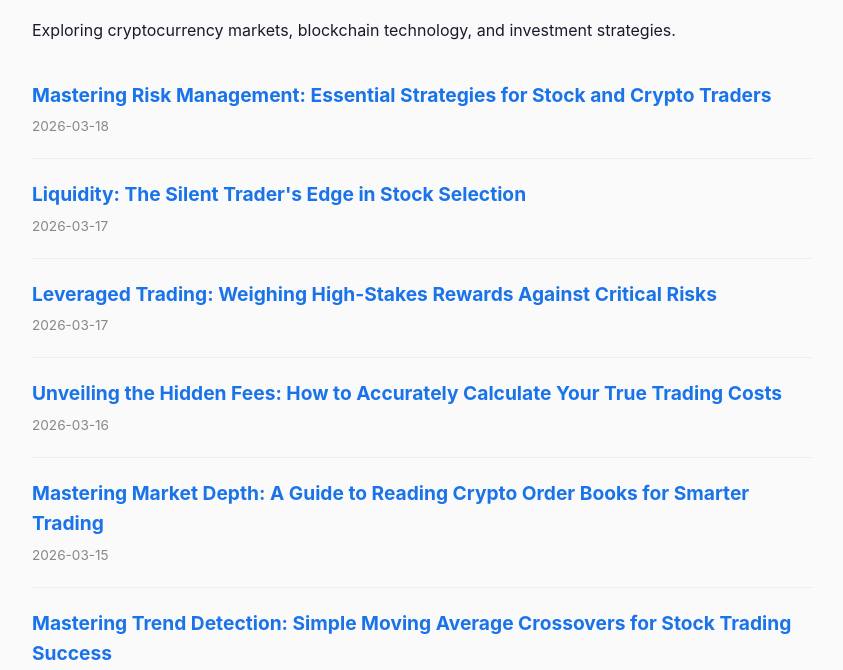
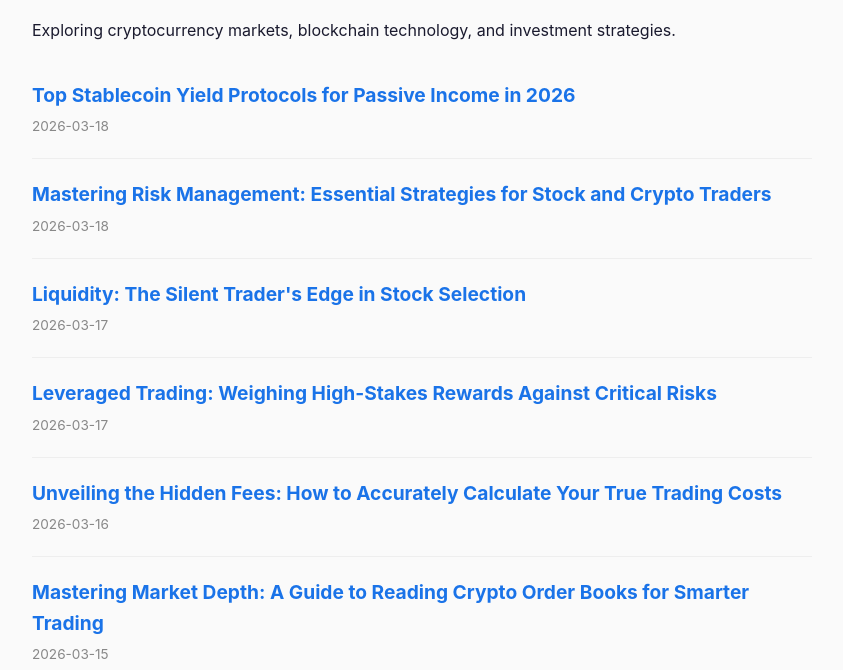
Before and after one commit to lemeryreinard955-afk/crypto-trading-insights, a plain HTML site: page index.html in a window 1280 px wide. Shown: the part 130-800 px from the top of the page, without its empty margins (218-1061 px from the left). Drawn offline with Linux system fonts and the light colour scheme.

Commit message:
Update index page

```diff
--- a/index.html
+++ b/index.html
@@ -46,6 +46,10 @@
     <p>Exploring cryptocurrency markets, blockchain technology, and investment strategies.</p>
 
         <div class="post-card">
+            <h2><a href="posts/2026-03-18-top-stablecoin-yield-protocols-for-passive-income-in-2026.html">Top Stablecoin Yield Protocols for Passive Income in 2026</a></h2>
+            <div class="meta">2026-03-18</div>
+        </div>
+        <div class="post-card">
             <h2><a href="posts/2026-03-18-mastering-risk-management-essential-strategies-for-stock-and-crypto-traders.html">Mastering Risk Management: Essential Strategies for Stock and Crypto Traders</a></h2>
             <div class="meta">2026-03-18</div>
         </div>
```
